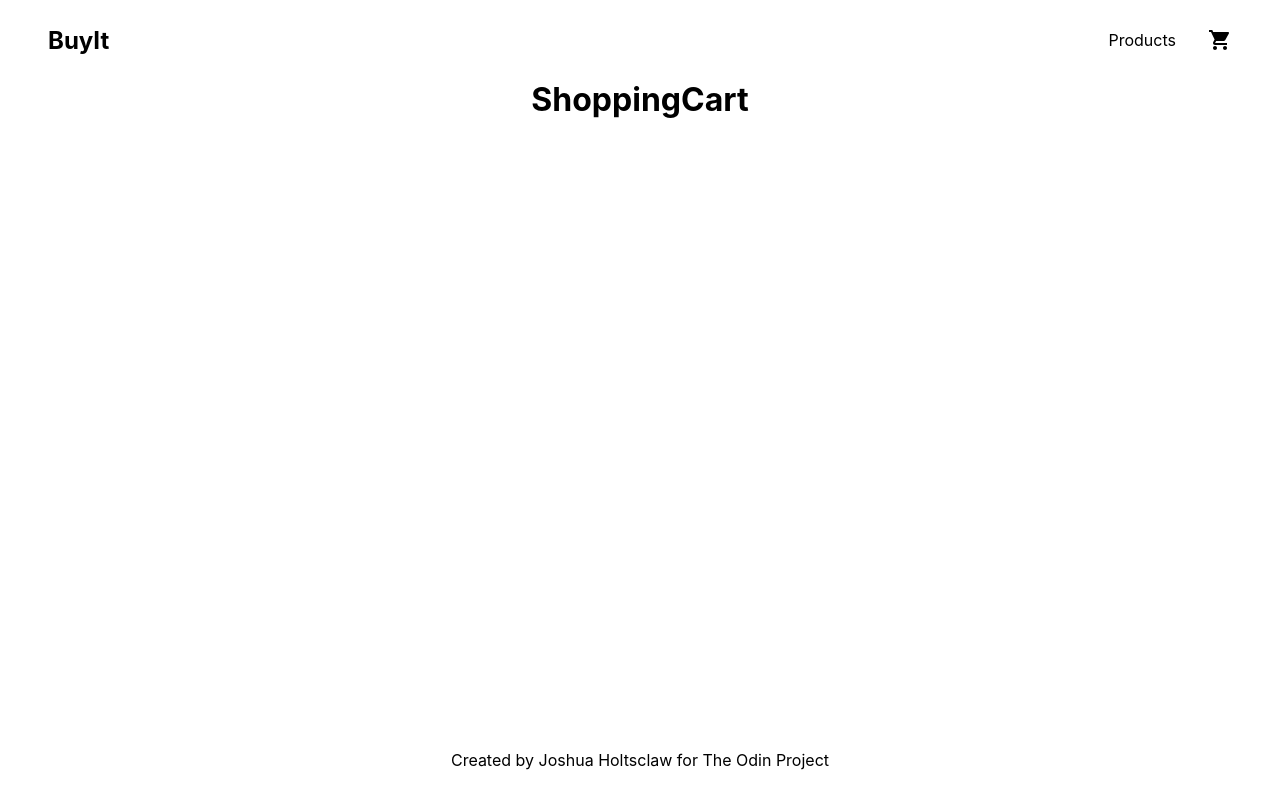
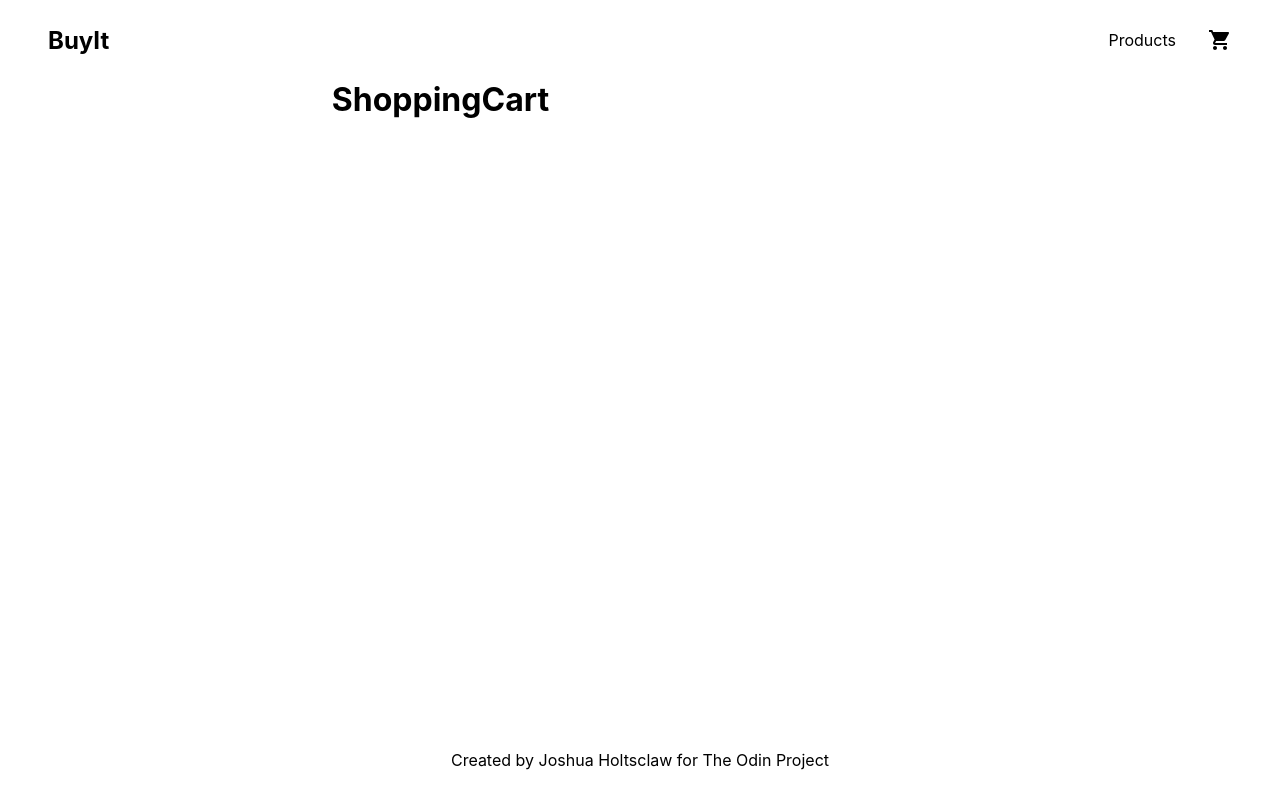
Before and after one commit to Marshnme/shopping-app, a React (Create React App) app: page /shoppingCart in a window 1280 px wide. Built offline with nearby package versions, Linux system fonts and the light colour scheme; no server answers.

Commit message:
added grid to layout, displaying data on page

```diff
--- a/src/App.css
+++ b/src/App.css
@@ -5,5 +5,24 @@
 }
 
 .App {
-  text-align: center;
+  display: grid;
+  grid-template-columns: .7fr 1fr 1fr;
+  /* grid-template-rows: 1fr 1fr 1fr;  */
+  grid-template-areas:
+    'nav nav nav'
+    '... main main'
+    'footer footer footer'
 }
+
+.nav-bar-comp{
+  grid-area: nav;
+
+}
+
+.main-comp{
+  grid-area: main;
+}
+
+.footer-comp{
+  grid-area: footer;
+}
--- a/src/App.js
+++ b/src/App.js
@@ -7,7 +7,7 @@ import Footer from './components/Footer';
 import { Routes, Route, Link } from 'react-router-dom';
 
 function App() {
-	const [storeItems, SetStoreItems] = useState();
+	const [storeItems, SetStoreItems] = useState([]);
 
 	function getStoreItems() {
 		fetch('https://fakestoreapi.com/products')
@@ -24,15 +24,25 @@ function App() {
 
 	return (
 		<div className="App">
+			<div className="nav-bar-comp">
 				<NavBar></NavBar>
+			</div>
+			<div className="main-comp">
 				<Routes>
 					<Route
 						path="/"
 						element={<ProductList storeItems={storeItems} />}
 					></Route>
-				<Route path="/shoppingCart" element={<ShoppingCart />}></Route>
+					<Route
+						path="/shoppingCart"
+						element={<ShoppingCart />}
+					></Route>
 				</Routes>
+			</div>
+
+			<div className="footer-comp">
 				<Footer></Footer>
+			</div>
 		</div>
 	);
 }
--- a/src/components/ProductList.jsx
+++ b/src/components/ProductList.jsx
@@ -1,9 +1,16 @@
 import './styleSheets/ProductList.css'
 
-const ProductList = () => {
+const ProductList = (props) => {
     return (
         <main className='product-list-parent'>
-            <h1>ProductList</h1>
+            {props.storeItems.map((item) => {
+                console.log(item)
+                return (
+                    <div key={item.id} className='product'>
+                        <p>{item.title}</p>
+                    </div>
+                )
+            })}
         </main>
     )
 }
--- a/src/components/styleSheets/Footer.css
+++ b/src/components/styleSheets/Footer.css
@@ -1,6 +1,5 @@
 footer{
     min-height: 10vh;
-
     display: flex;
     align-items: center;
     justify-content: center;
--- a/src/components/styleSheets/ProductList.css
+++ b/src/components/styleSheets/ProductList.css
@@ -1,3 +1,7 @@
 .product-list-parent{
     min-height: 80vh;
+
+    display:grid;
+    grid-template-columns: repeat(auto-fit, minmax(150px, 200px));
+    justify-content: center;
 }
```
Lines whose indentation alone changed are shown as unchanged.
